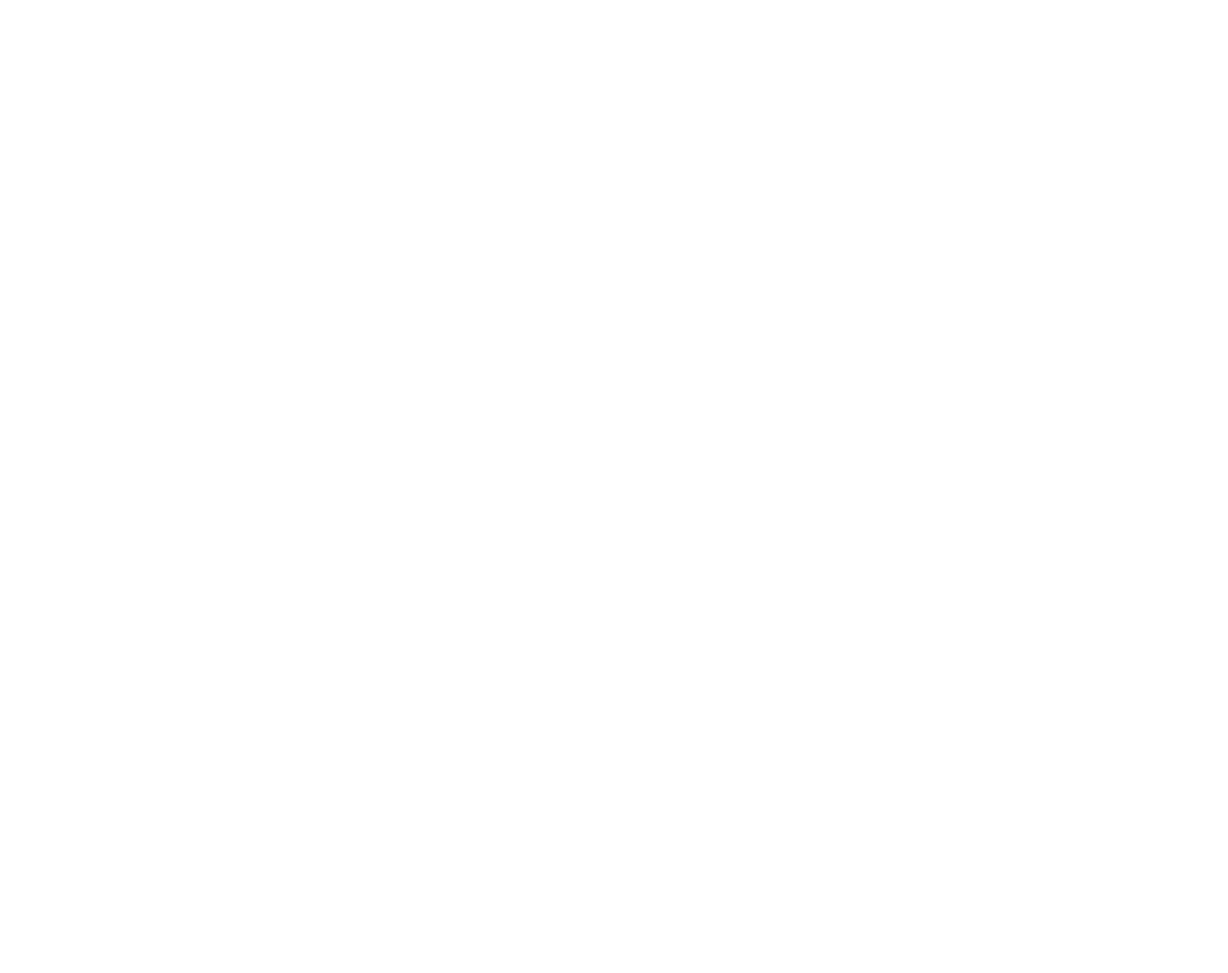
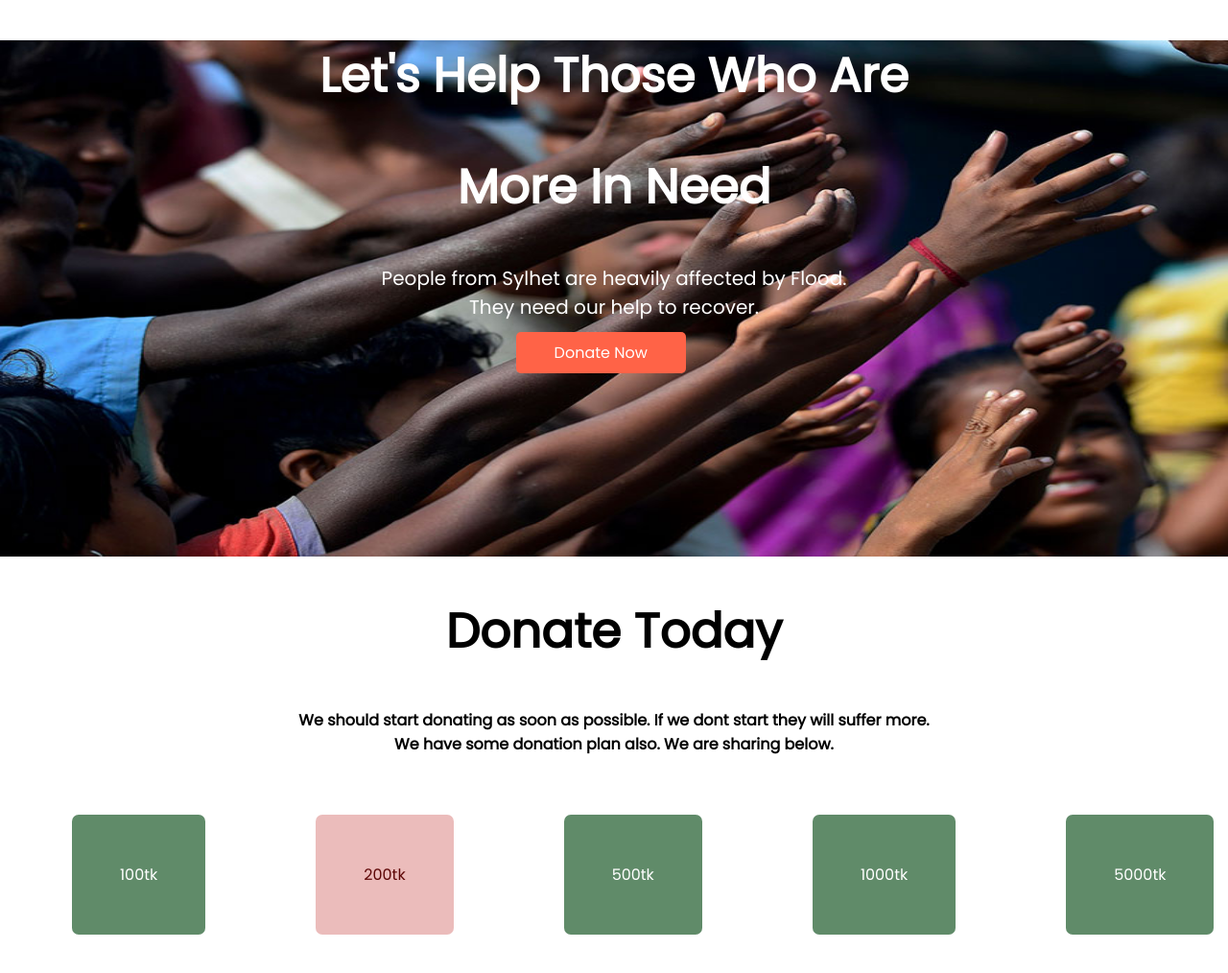
Before and after one commit to imransustipe/donate-today, a plain HTML site: page index.html in a window 1280 px wide. Shown: the whole page at 96% size. Before the commit the page ends 800 px from the top, so only its background shows below. Drawn offline with Linux system fonts and the light colour scheme; a web font is replaced by a local one.

Commit message:
second commit

```diff
--- a/index.html
+++ b/index.html
@@ -5,9 +5,42 @@
     <meta http-equiv="X-UA-Compatible" content="IE=edge">
     <meta name="viewport" content="width=device-width, initial-scale=1.0">
     <title>Assignment</title>
+    <link rel="preconnect" href="https://fonts.googleapis.com">
+<link rel="preconnect" href="https://fonts.gstatic.com" crossorigin>
+<link href="https://fonts.googleapis.com/css2?family=Gentium+Book+Plus:ital@1&family=Poppins&display=swap" rel="stylesheet">
     <link rel="stylesheet" href="style.css">
 </head>
 <body>
+   <section id="first-part">
+
+    <div>
+        <h1>Let's Help Those Who Are </h1>
+    <h1>More In Need</h1>
+    <p>People from Sylhet are heavily affected by Flood. <br> They need our help to recover.</p>
+   <a class="link-button" target="_blank" href="programminghero.com">Donate Now</a>
+
+    </div>
+   </section>
+
+
+   <section id="second-part">
+
+    <div>
+        <h1 class="black-h1">Donate Today</h1>
+        <h4>We should start donating as soon as possible. If we dont start they will suffer more. <br>We have some donation plan also. We are sharing below.</h4>
+    </div>
+
+    <div class="donation-amount">
+        <a class="donation-button" target="_blank" href="amount">100tk</a>
+        <a class="donation-button-color" target="_blank" href="amount">200tk</a>
+        <a class="donation-button" target="_blank" href="amount">500tk</a>
+        <a class="donation-button" target="_blank" href="amount">1000tk</a>
+        <a class="donation-button" target="_blank" href="amount">5000tk</a>
+
+    </div>
+
+
+   </section>
 
 </body>
 </html>
--- a/style.css
+++ b/style.css
@@ -0,0 +1,61 @@
+body{
+    margin: 0;
+    font-family: 'Gentium Book Plus', serif;
+font-family: 'Poppins', sans-serif;
+}
+h1{
+    font-size: 50px;
+    text-align: center;
+    color: white;
+}
+p{
+    text-align: center;
+    color: white;
+    font-size: 20px;
+}
+.link-button{
+    text-decoration: none;
+    background-color: tomato;
+    padding: 10px 40px;
+    color: white;
+    border-radius: 5px;
+    margin-left: 42%;
+}
+#first-part{
+    background-image: url(images/donation13.jpg);
+    background-repeat: no-repeat;
+    background-size: 100% 100%;
+    padding-bottom: 200px;
+
+}
+.black-h1{
+    color: black;
+}
+h4{
+    text-align: center;
+}
+.donation-amount{
+    display: flex;
+}
+.donation-button{
+    text-decoration: none;
+    background-color: rgb(96, 139, 105);
+    color: white;
+    padding: 50px 50px;
+    margin: 40px;
+    border-radius: 7px;
+    text-align: center;
+    margin-left: 75px;
+}
+.donation-button-color{
+
+    text-decoration: none;
+    background-color: rgb(235, 188, 187);
+    color: rgb(94, 7, 7);
+    padding: 50px 50px;
+    margin: 40px;
+    border-color: red;
+    border-radius: 7px;
+    text-align: center;
+    margin-left: 75px;
+}
```
